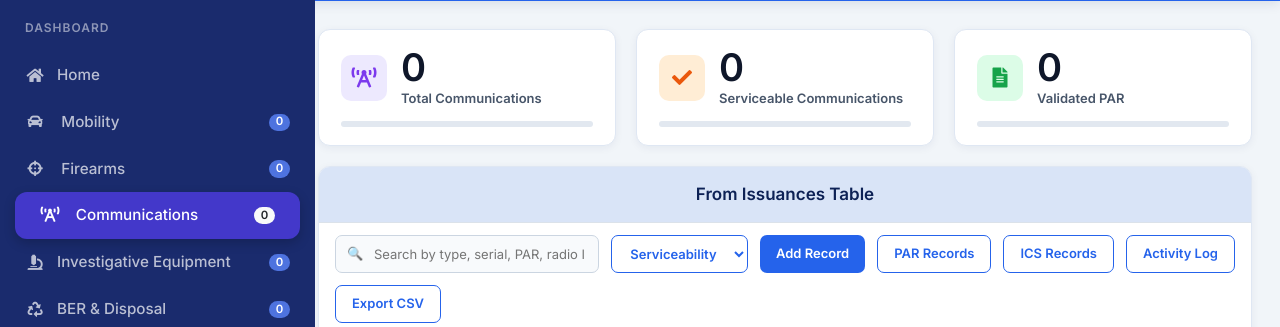
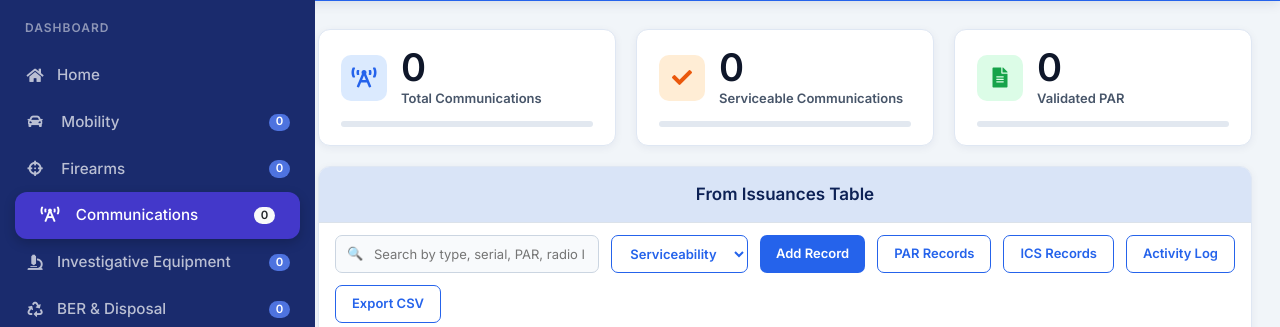
Before and after one commit to 2502-XU-CSCC22A/Region-10-Forensic-Unit---LMS, a Django app: page /communications/ in a window 1280 px wide. Shown: the part 71-398 px from the top of the page. Run offline with Django 5.2, Linux system fonts and the light colour scheme; some libraries are stand-ins or nearby versions.

Commit message:
Updated stat card colors

```diff
--- a/communications/static/css/communications.css
+++ b/communications/static/css/communications.css
@@ -70,9 +70,9 @@ main {
     font-size: 20px;
 }
 
-.stat-icon.purple {
-    background: #ede9fe;
-    color: #7c3aed;
+.stat-icon.blue {
+    background: #dbeafe;
+    color: #2563eb;
 }
 
 .stat-icon.orange {
@@ -112,8 +112,8 @@ main {
     border-radius: 999px;
 }
 
-.stat-bar.purple {
-    background: linear-gradient(90deg, #7c3aed, #a78bfa);
+.stat-bar.blue {
+    background: linear-gradient(90deg, #2563eb, #60a5fa);
 }
 
 .stat-bar.orange {
--- a/communications/templates/communications.html
+++ b/communications/templates/communications.html
@@ -168,7 +168,7 @@
             <div class="stat-cards">
                 <div class="stat-card">
                     <div class="stat-top">
-                        <div class="stat-icon purple">
+                        <div class="stat-icon blue">
                             <i class="fas fa-broadcast-tower"></i>
                         </div>
 
@@ -181,7 +181,7 @@
                     </div>
 
                     <div class="stat-bar-wrap">
-                        <div class="stat-bar purple" id="totalBar" style="width:0%;">
+                        <div class="stat-bar blue" id="totalBar" style="width:0%;">
                         </div>
                     </div>
                 </div>
```
